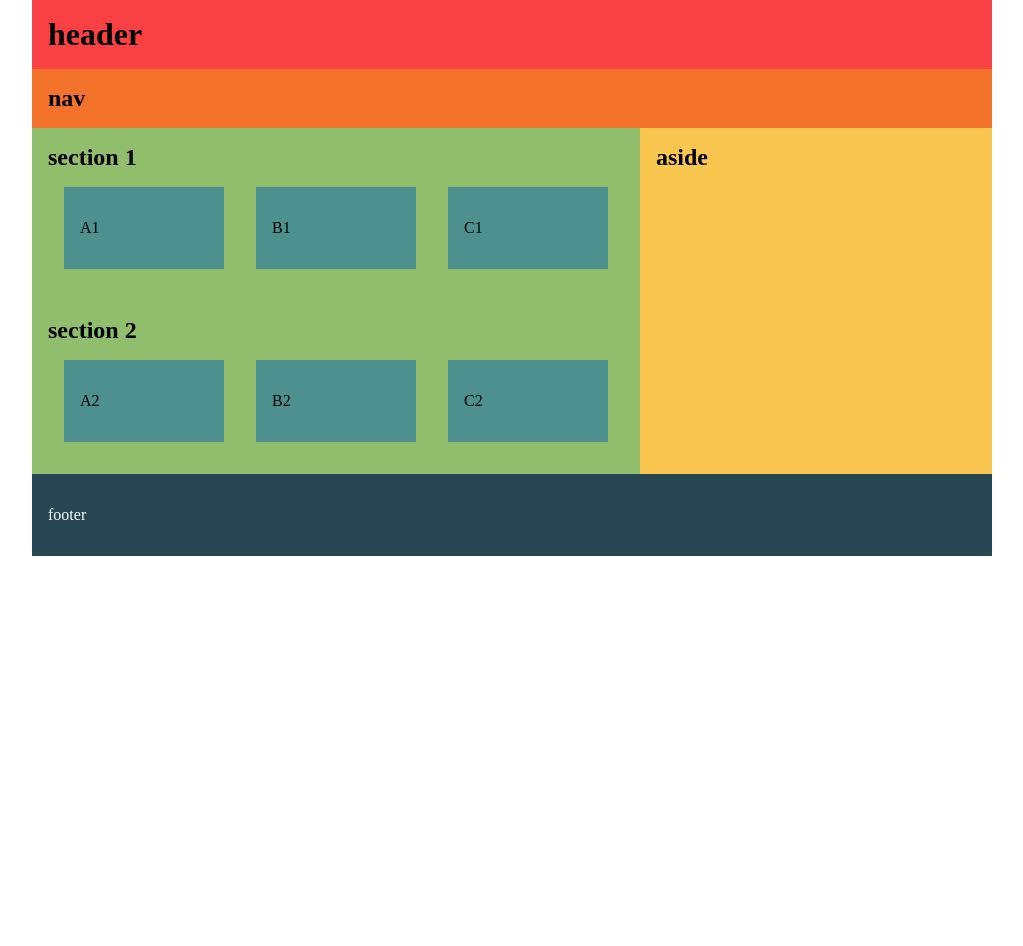
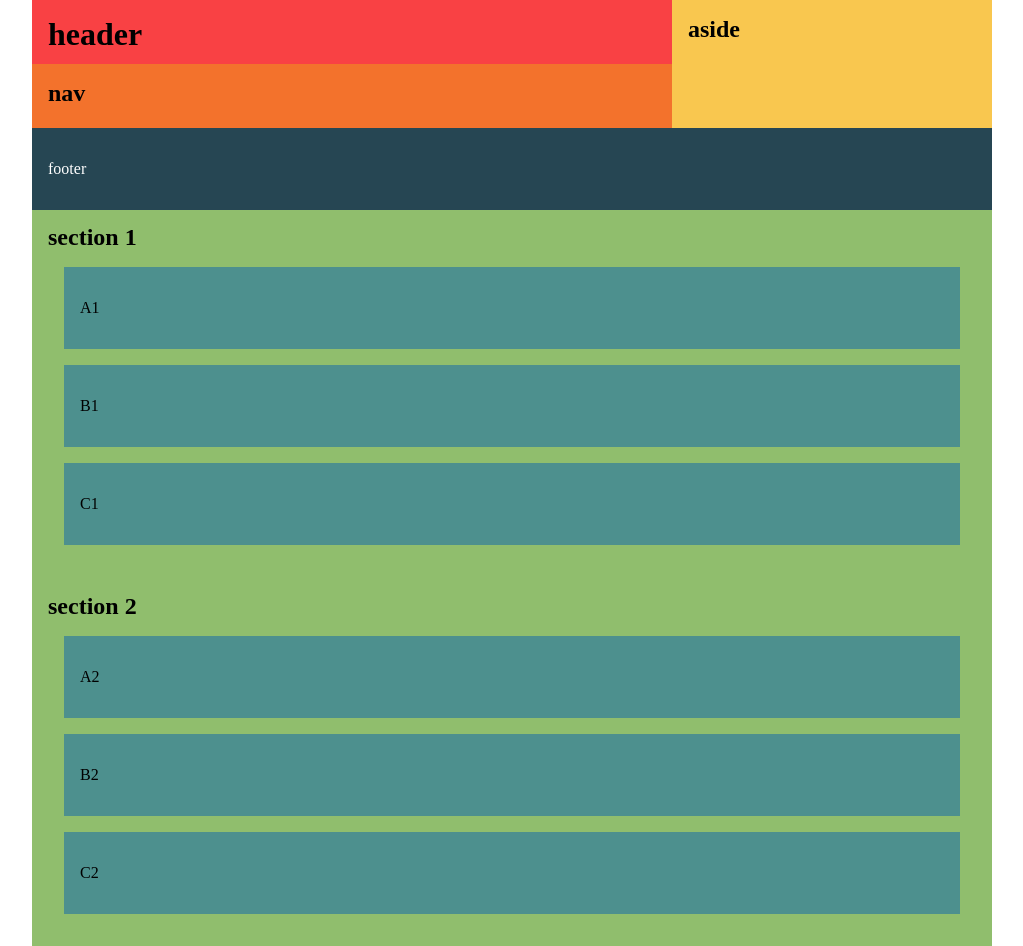
Before and after one commit to sirkotal/feup-ltw, a PHP site: page / in a window 1280 px wide. Shown: the whole page, without its empty margins (128-1151 px from the left). Before the commit the page ends 556 px from the top, so only its background shows below. Run offline with PHP 8.4, Linux system fonts and the light colour scheme.

Commit message:
Recreated the Style 3 design

```diff
--- a/css/blocks/index.html
+++ b/css/blocks/index.html
@@ -4,7 +4,7 @@
     <meta charset="utf-8">
     <title>No Grid/Flex Example</title>
     <link rel="stylesheet" href="base.css">
-    <link rel="stylesheet" href="style-two.css">
+    <link rel="stylesheet" href="style-three.css">
   </head>
   <body>
     <header><h1>header</h1></header>
--- /dev/null
+++ b/css/blocks/style-three.css
@@ -0,0 +1,37 @@
+body {
+    display: block;
+    margin-left: auto;
+    margin-right: auto;
+}
+
+body header {
+    position: absolute;
+    float: left;
+    width: 38em;
+    height: 2em;
+}
+
+body nav {
+    position: absolute;
+    width: 38rem;
+    height: 2rem;
+    margin-top: 4rem;
+}
+
+body aside {
+    float: right;
+    width: 18rem;
+    height: 6rem;
+}
+
+main {
+    position: absolute;
+    width: 60rem;
+    margin-top: 13rem;
+}
+
+body footer {
+    position: absolute;
+    width: 58rem;
+    margin-top: 8rem;
+}
```
Also changed, not shown: css/blocks/style-one.css (+5 -5 lines).
